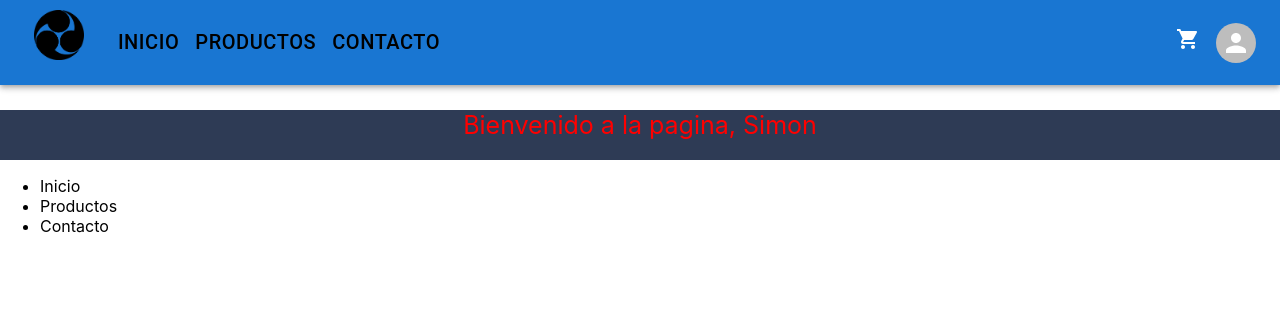
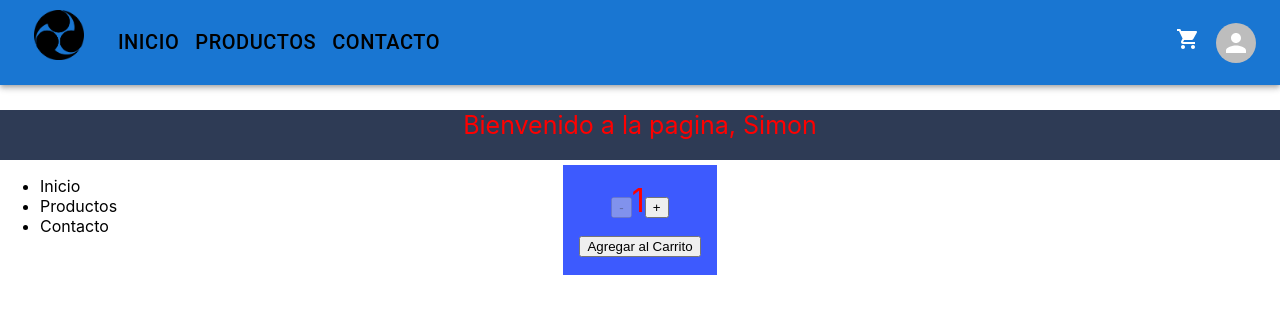
Before and after one commit to SFloresMedrano/React-ecommerce, a React (Create React App) app: page / in a window 1280 px wide. Shown: the top 314 px of the page. Built offline with nearby package versions, Linux system fonts and the light colour scheme.

Commit message:
Añadido boton

```diff
--- a/src/App.css
+++ b/src/App.css
@@ -7,3 +7,12 @@
   color: black;
   background-color: #3d5afe;
 }
+
+.counter{
+  width: fit-content;
+  background-color: #3d5afe;
+  margin: auto;
+  padding: 1rem;
+  text-align: center;
+  font-size: 2rem;
+}
--- a/src/App.js
+++ b/src/App.js
@@ -1,18 +1,14 @@
 import './App.css';
-import Navbar from './components/Navbar';
 import Footer from './components/Footer';
 import ItemListContainer from './components/ItemListContainer';
-
-
+import Navbar from './components/Navbar';
 
 function App() {
 
   return (
     <>
       <Navbar/>
-      <ItemListContainer greeting={'Simon'} style={{
-        background: '#2E3B55',
-        fontSize: '2 rem' }}/>
+      <ItemListContainer greeting={'Simon'}/>
       <Footer/>
     </>
   );
--- /dev/null
+++ b/src/components/ItemCount.jsx
@@ -0,0 +1,32 @@
+import React,{useState,useEffect} from 'react';
+
+export const ItemCount= ({initial, stock, onAdd})=> {
+    const[count, setCount]= useState(parseInt(initial))
+
+    const decrease =()=> {
+        setCount(count + 1);
+    }
+
+    const increase =()=>{
+        setCount(count +1)
+    }
+    useEffect(() => {
+      setCount(parseInt(initial));
+    }, [initial])
+
+
+
+    return (
+        <div className='counter'>
+            <button disabled={count<=1}onClick={decrease}>-</button>
+            <span>{count}</span>
+            <button disabled={ count>=stock}onClick={increase}>+</button>
+            <div>
+                <button disabled={stock<=0} onClick={()=>onAdd(count)}>Agregar al Carrito</button>
+            </div>
+
+        </div>
+    )
+};
+
+export default ItemCount;
--- a/src/components/ItemListContainer.jsx
+++ b/src/components/ItemListContainer.jsx
@@ -1,6 +1,10 @@
 import  React from "react";
+import ItemCount from "./ItemCount";
 
 export default function ItemListContainer({greeting}){
+    const onAdd =(quantity)=>{
+        console.log(`Compraste ${quantity} unidades`)
+    }
 
     return(
      <div style={{
@@ -8,6 +12,7 @@
         height:50,
         color: 'red' }}>
         <p style={{ fontSize: 25,textAlign: 'center' }}>Bienvenido a la pagina, {greeting}</p>
+        <ItemCount initial={1} stock={5} onAdd={onAdd}/>
      </div>
     )
 }
```
